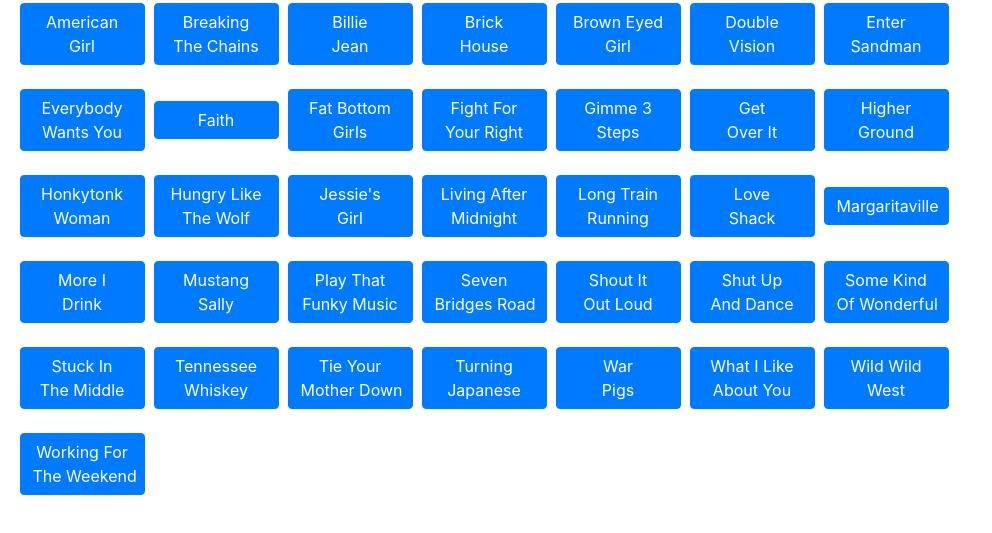
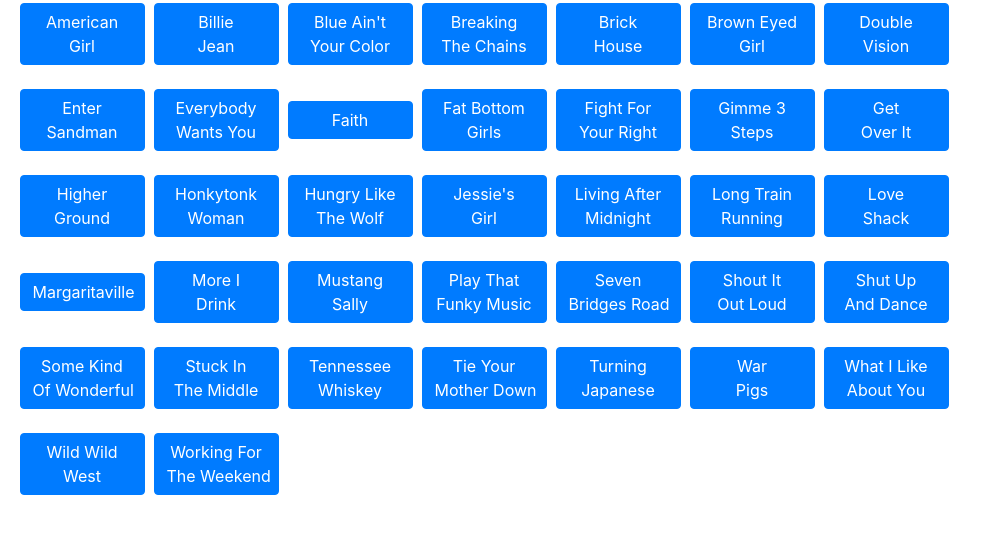
Before and after one commit to GHMusicalCoder/TTGLyrics, a plain HTML site: page index.html in a window 1280 px wide. Shown: the part 45-578 px from the top of the page, without its empty margins (0-992 px from the left). Drawn offline with Linux system fonts and the light colour scheme.

Commit message:
added blue ain't your color

```diff
--- a/index.html
+++ b/index.html
@@ -15,8 +15,9 @@
 
             // format of a song entry is file name (without html), button info in html
             songList.push(['amergirl','American<br/>Girl']);
+            songList.push(['billiejean','Billie<br/>Jean']);
+            songList.push(['bluecolor','Blue Ain\'t<br/>Your Color']);
             songList.push(['breakchain','Breaking<br/>The Chains']);
-            songList.push(['billiejean','Billie<br/>Jean']);
             songList.push(['brickhouse','Brick<br/>House']);
             songList.push(['browneye','Brown Eyed<br/>Girl']);
             songList.push(['doublevision','Double<br/>Vision']);
```
